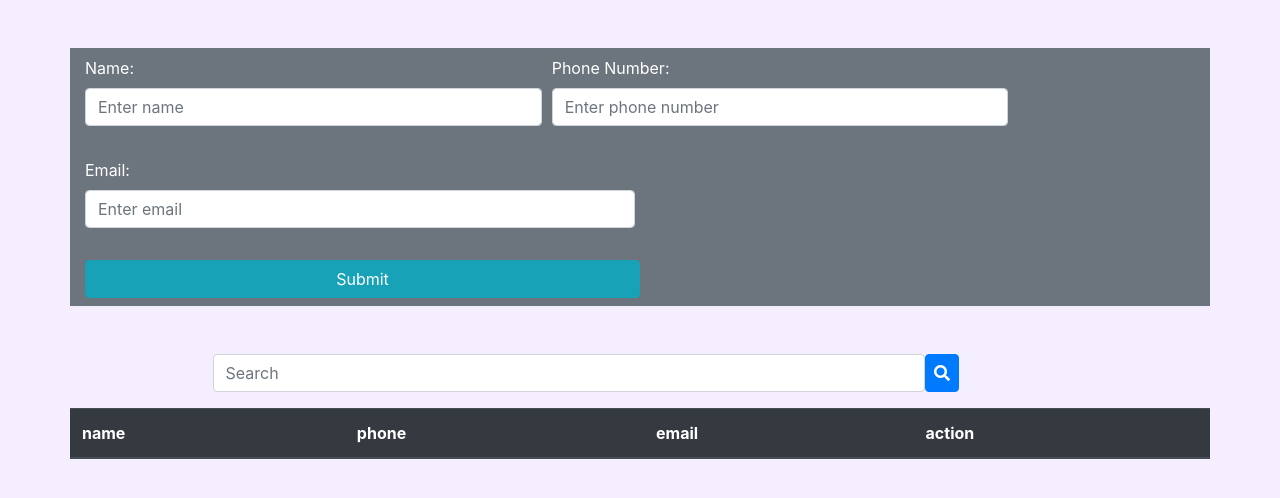
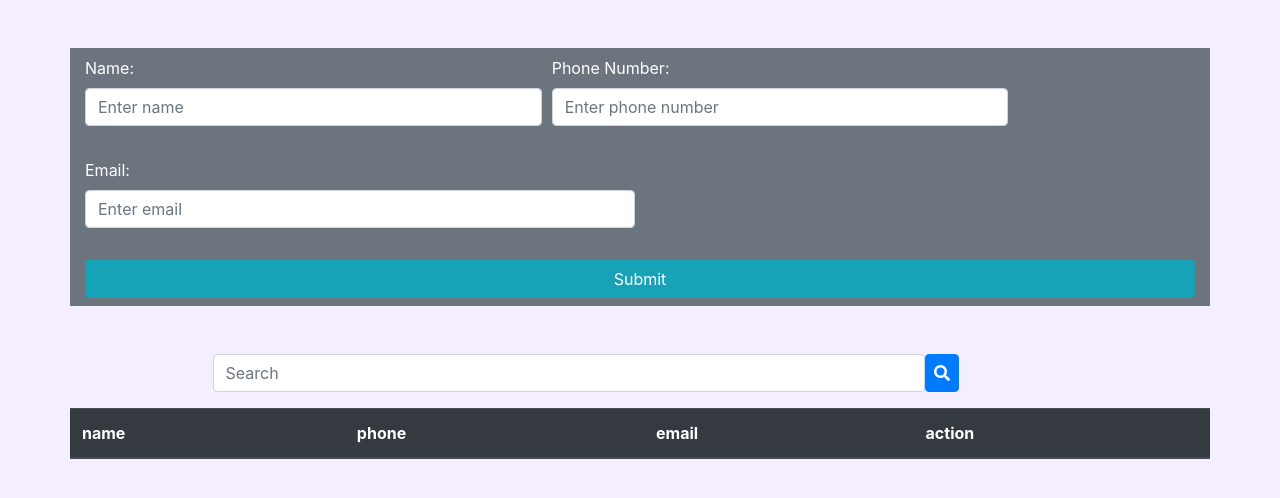
Before and after one commit to masturdating1991/Maktab-React-Phonebook, a React (Create React App) app: page / in a window 1280 px wide. Shown: the top 498 px of the page. Built offline with nearby package versions, Linux system fonts and the light colour scheme.

Commit message:
edit init

```diff
--- a/src/components/Form/Form.jsx
+++ b/src/components/Form/Form.jsx
@@ -1,11 +1,10 @@
 import React, { useState, useRef, useEffect } from 'react'
 
-function Form({ list, setList }) {
+function Form({list, setList, name, setName, phone, setPhone, email, setEmail }) {
     const inputElement = useRef(null);
 
-    const [name, setName] = useState('')
-    const [phone, setPhone] = useState('')
-    const [email, setEmail] = useState('')
+
+
 
     const handleSubmit = e => {
         e.preventDefault()
@@ -19,6 +18,8 @@ function Form({ list, setList }) {
                 })
             })
 
+
+
         setName('')
         setPhone('')
         setEmail('')
@@ -26,15 +27,20 @@ function Form({ list, setList }) {
         inputElement.current.focus();
     }
 
+
+
     useEffect(() => {
         if (localStorage.getItem('phonebook')) {
             setList(JSON.parse(localStorage.getItem('phonebook')))
         }
     }, [])
 
+
     useEffect(() => {
         localStorage.setItem('phonebook', JSON.stringify(list))
     }, [list])
+
+
 
     return (
         <div className="container bg-secondary my-5 text-white">
@@ -81,12 +87,14 @@ function Form({ list, setList }) {
 
                 </div>
 
-                <div className="col-md-6  px-0">
+                <div className="col-md-12  px-0">
                     <input
                         type="submit"
                         value="Submit"
                         className="btn btn-block btn-info" />
                 </div>
+
+
             </form>
 
         </div>
--- a/src/components/Phonebook/Phonebook.jsx
+++ b/src/components/Phonebook/Phonebook.jsx
@@ -7,11 +7,35 @@ function Phonebook() {
     const [list, setList] = useState([])
     const [filteredList, setFilteredList] = useState([])
 
+    const [name, setName] = useState('')
+    const [phone, setPhone] = useState('')
+    const [email, setEmail] = useState('')
+
+
+    const edit = (id, name, phone, email) => {
+        setName(name);
+        setPhone(phone);
+        setEmail(email);
+        setList((list.map((item) => {
+            if (item.id == id) {
+                item.name = name
+                item.phone = phone
+                item.email = email
+                return item;
+            } else return item;
+        })))
+    }
     return (
         <>
             <Form
                 list={list}
                 setList={setList}
+                name={name}
+                setName={setName}
+                phone={phone}
+                setPhone={setPhone}
+                email={email}
+                setEmail={setEmail}
             />
 
 
@@ -24,6 +48,7 @@ function Phonebook() {
                 list={list}
                 setList={setList}
                 filteredList={filteredList}
+                edit={edit}
             />
         </>
     )
--- a/src/components/Table/Table.jsx
+++ b/src/components/Table/Table.jsx
@@ -1,6 +1,6 @@
 import React from 'react'
 
-function Table({ list, setList, filteredList }) {
+function Table({ list, setList, filteredList, edit }) {
 
     const handleDelete = id => {
         const filteredDelete = list.filter(item => item.id !== id)
@@ -9,7 +9,7 @@ function Table({ list, setList, filteredList }) {
 
     return (
         <div className="container px-0 ">
-            <div id="table" className="table-responsive">
+            <div className="table-responsive">
                 <table id='contact-table' className="table table-striped table-hover">
                     <thead className="thead-dark ">
                         <tr>
@@ -36,6 +36,7 @@ function Table({ list, setList, filteredList }) {
                                         </button>
 
                                         <button
+                                            onClick={() => edit(item.id,item.name, item.phone, item.email)}
                                             className="btn btn-primary"
                                             style={{ padding: "10px", fontSize: "15px" }}><i className='fa fa-edit' />
                                         </button>
```
